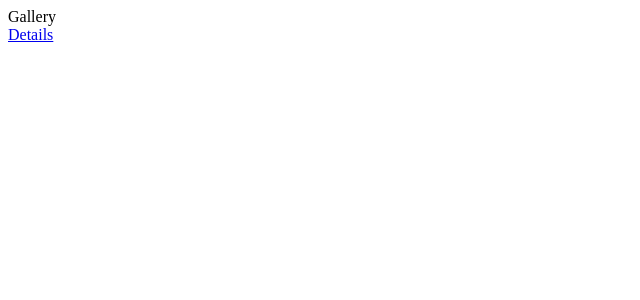
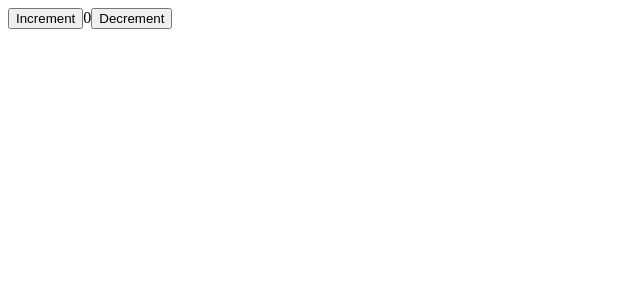
Before and after one commit to hz199/react18-vite-project, a React (Vite) app: page / in a window 1280 px wide. Shown: the top 300 px of the page, without its empty margins (0-640 px from the left). Built offline with nearby package versions, Linux system fonts and the light colour scheme.

Commit message:
feat: add redux

```diff
--- a/package.json
+++ b/package.json
@@ -15,10 +15,13 @@
     "lint-fix": "eslint src --max-warnings=0 --fix"
   },
   "dependencies": {
+    "@reduxjs/toolkit": "^1.8.1",
     "react": "^18.1.0",
     "react-dom": "^18.1.0",
     "react-query": "^3.38.0",
-    "react-router-dom": "^6.3.0"
+    "react-redux": "^8.0.1",
+    "react-router-dom": "^6.3.0",
+    "redux": "^4.2.0"
   },
   "devDependencies": {
     "@babel/core": "^7.17.9",
--- /dev/null
+++ b/src/hooks/store.ts
@@ -0,0 +1,5 @@
+import { TypedUseSelectorHook, useDispatch, useSelector } from 'react-redux'
+import type { RootState, AppDispatch } from '../stores'
+
+export const useAppDispatch = () => useDispatch<AppDispatch>()
+export const useAppSelector: TypedUseSelectorHook<RootState> = useSelector
--- a/src/index.tsx
+++ b/src/index.tsx
@@ -2,7 +2,10 @@ import { createRoot } from 'react-dom/client'
 import { StrictMode } from 'react'
 import 'tailwindcss/tailwind.css'
 import { QueryClient, QueryClientProvider } from 'react-query'
-import App from './route/index'
+import { Provider } from 'react-redux'
+
+import { rootStore } from './stores'
+import App from './routes/index'
 
 const container = document.getElementById('root') as HTMLDivElement
 const root = createRoot(container)
@@ -19,8 +22,10 @@ const queryClient = new QueryClient({
 
 root.render(
   <StrictMode>
-    <QueryClientProvider client={queryClient}>
-      <App />
-    </QueryClientProvider>
+    <Provider store={rootStore}>
+      <QueryClientProvider client={queryClient}>
+        <App />
+      </QueryClientProvider>
+    </Provider>
   </StrictMode>
 )
--- a/src/route/index.tsx
+++ b/src/routes/index.tsx
@@ -3,7 +3,7 @@ import type { ReactElement } from 'react'
 import { lazy, Suspense } from 'react'
 import { BrowserRouter, Route, Routes } from 'react-router-dom'
 
-const Gallery = lazy(async () => import('views/Gallery'))
+const Home = lazy(async () => import('views/Home'))
 const Details = lazy(async () => import('views/Details'))
 
 export default function App(): ReactElement {
@@ -11,7 +11,7 @@ export default function App(): ReactElement {
     <BrowserRouter>
       <Suspense fallback={<LoadingOrError />}>
         <Routes>
-          <Route path="/" element={<Gallery />} />
+          <Route path="/" element={<Home />} />
           <Route path="/Details" element={<Details />} />
         </Routes>
       </Suspense>
--- /dev/null
+++ b/src/stores/index.ts
@@ -0,0 +1,12 @@
+import { configureStore } from '@reduxjs/toolkit'
+import userReducer from './modules/user'
+
+export const rootStore = configureStore({
+  reducer: {
+    user: userReducer
+  },
+})
+
+export type RootState = ReturnType<typeof rootStore.getState>
+
+export type AppDispatch = typeof rootStore.dispatch
--- /dev/null
+++ b/src/stores/modules/user.ts
@@ -0,0 +1,29 @@
+import { createSlice, PayloadAction } from '@reduxjs/toolkit'
+
+export interface UserState {
+  value: number
+}
+
+const initialState: UserState = {
+  value: 0,
+}
+
+export const userSlice = createSlice({
+  name: 'user',
+  initialState,
+  reducers: {
+    increment: (state) => {
+      state.value += 1
+    },
+    decrement: (state) => {
+      state.value -= 1
+    },
+    incrementByAmount: (state, action: PayloadAction<number>) => {
+      state.value += action.payload
+    },
+  },
+})
+
+export const { increment, decrement, incrementByAmount } = userSlice.actions
+
+export default userSlice.reducer
--- a/src/views/Gallery.tsx
+++ /dev/null
@@ -1,12 +0,0 @@
-import { Link } from 'react-router-dom'
-
-function Gallery() {
-  return (
-    <div className="text-base font-semibold tracking-wide text-blue-600">
-      Gallery <br></br>
-      <Link to={'/Details'}>Details</Link>
-    </div>
-  )
-}
-
-export default Gallery
--- /dev/null
+++ b/src/views/Home.tsx
@@ -0,0 +1,31 @@
+import React from 'react'
+import { useAppDispatch, useAppSelector } from '../hooks/store'
+import { decrement, increment } from '../stores/modules/user'
+
+function Home() {
+  const count = useAppSelector((state) => state.user.value)
+  const dispatch = useAppDispatch()
+
+  return (
+    <div>
+      <div>
+        <button
+          aria-label="Increment value"
+          onClick={() => dispatch(increment())}
+        >
+          Increment
+        </button>
+        <span>{count}</span>
+        <button
+          aria-label="Decrement value"
+          onClick={() => dispatch(decrement())}
+        >
+          Decrement
+        </button>
+      </div>
+    </div>
+  )
+}
+
+
+export default Home
```
